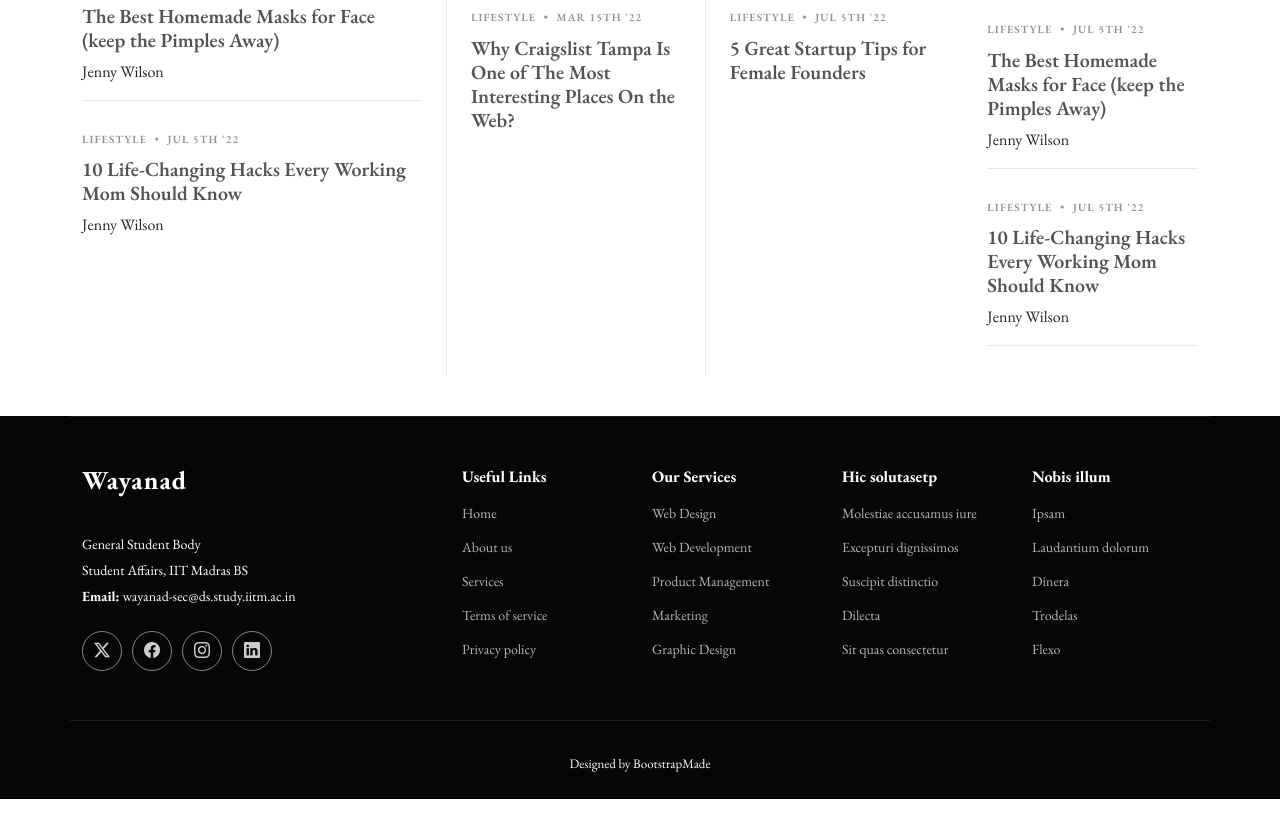
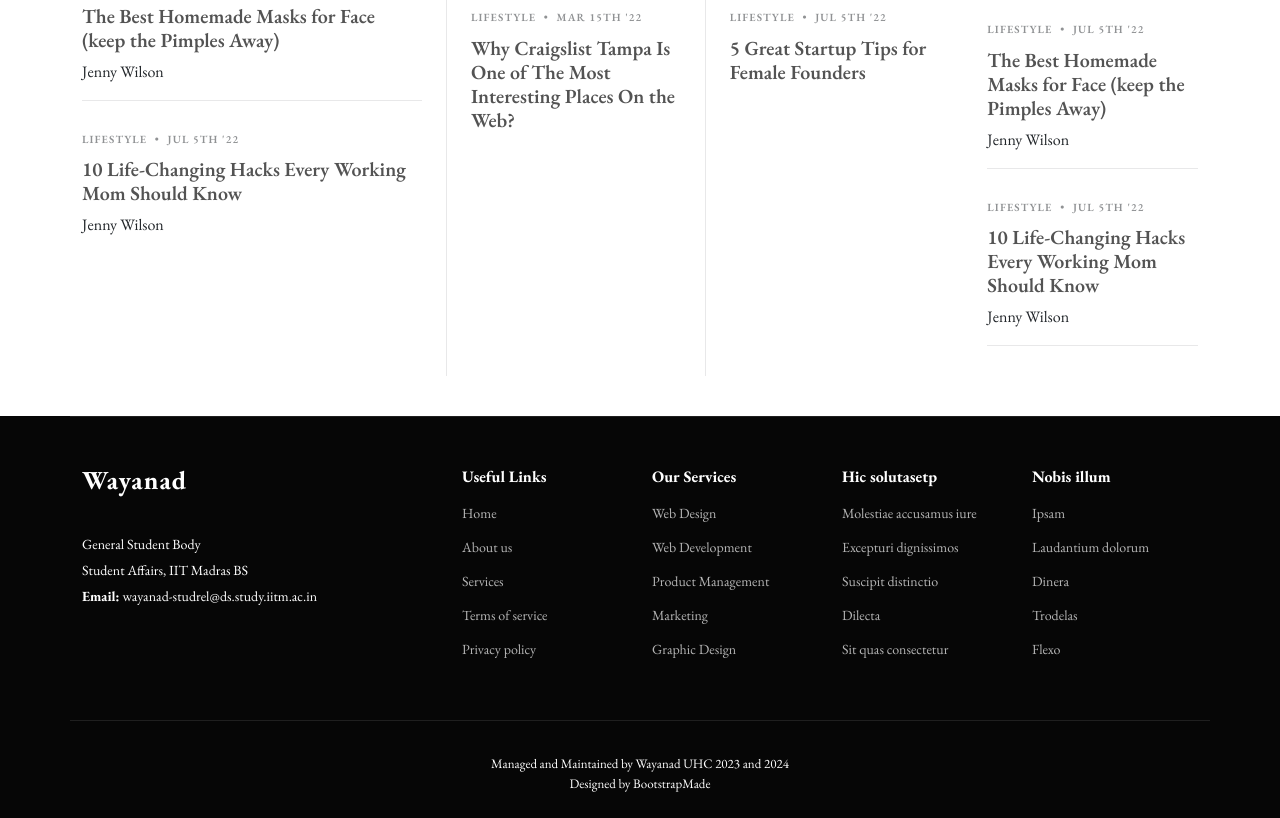
Before and after one commit to wayanadiitm/paradox, a plain HTML site: page index.html in a window 1280 px wide. Shown: the part 5003-5821 px from the top of the page. Drawn offline with nearby package versions, Linux system fonts and the light colour scheme.

Commit message:
Update index.html

```diff
--- a/index.html
+++ b/index.html
@@ -628,13 +628,7 @@
           <div class="footer-contact pt-3">
             <p>General Student Body</p>
             <p>Student Affairs, IIT Madras BS</p>
-            <p><strong>Email:</strong> <span>wayanad-sec@ds.study.iitm.ac.in</span></p>
-          </div>
-          <div class="social-links d-flex mt-4">
-            <a href="" target="_blank"><i class="bi bi-twitter-x"></i></a>
-            <a href="" target="_blank"><i class="bi bi-facebook"></i></a>
-            <a href="" target="_blank"><i class="bi bi-instagram"></i></a>
-            <a href="" target="_blank"><i class="bi bi-linkedin"></i></a>
+            <p><strong>Email:</strong> <span>wayanad-studrel@ds.study.iitm.ac.in</span></p>
           </div>
         </div>
 
@@ -687,7 +681,7 @@
 
     <div class="container copyright text-center mt-4">
       <div class="credits">
-        Designed by <a href="https://bootstrapmade.com/" target="_blank">BootstrapMade</a>
+        Managed and Maintained by Wayanad UHC 2023 and 2024<br>Designed by <a href="https://bootstrapmade.com/" target="_blank">BootstrapMade</a>
       </div>
     </div>
 
```
